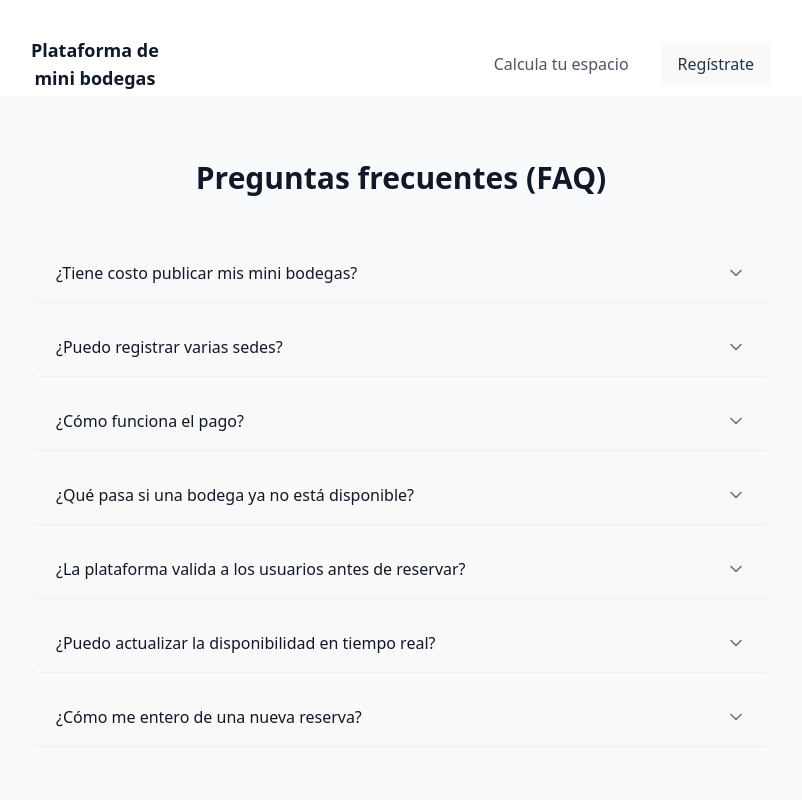
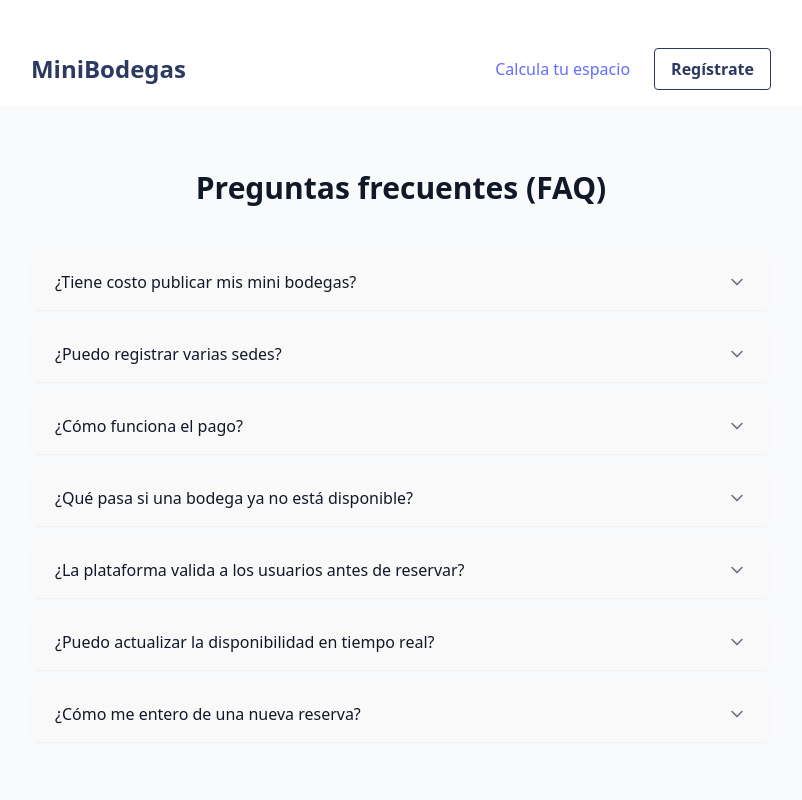
Before and after one commit to MiniBodegas/Plataforma, a React (Vite) app: page /faq in a window 1280 px wide. Shown: the top 800 px of the page, without its empty margins (239-1041 px from the left). Built offline with nearby package versions, Linux system fonts and the light colour scheme.

Commit message:
diseño y animaciones header

```diff
--- a/src/components/footer.jsx
+++ b/src/components/footer.jsx
@@ -37,4 +37,3 @@ export function Footer() {
     </footer>
   )
 }
-export default Footer;
--- a/src/components/headers.jsx
+++ b/src/components/headers.jsx
@@ -1,26 +1,31 @@
-
-
 export function Header() {
   return (
-    <header className="bg-white shadow-sm">
-      <div className="max-w-7xl mx-auto px-4 sm:px-6 lg:px-8">
-        <div className="flex justify-between items-center h-16">
-          <div className="flex items-center">
-            <h1 className="text-lg font-semibold text-gray-900">
-              Plataforma de
-              <br />
-              mini bodegas
-            </h1>
-          </div>
-          <nav className="flex items-center space-x-8">
-            <a href="#" className="text-gray-600 hover:text-gray-900">
-              Calcula tu espacio
-            </a>
-            <button className="border px-4 py-2 rounded hover:bg-gray-100">Regístrate</button>
-          </nav>
-        </div>
+    <header
+      className="w-full flex items-center justify-between px-8 py-4 bg-white text-[#2C3A61] shadow-sm"
+    >
+      <div className="flex items-center space-x-4">
+        <h1 className="text-2xl font-bold text-[#2C3A61] hover:scale-105 transition-transform duration-300">
+          MiniBodegas
+        </h1>
       </div>
+
+      <nav className="flex items-center space-x-6">
+        <a
+          href="/"
+          className="text-base font-medium relative group"
+        >
+          Calcula tu espacio
+          {/* Línea animada abajo del texto */}
+          <span className="absolute left-0 -bottom-1 w-0 h-0.5 bg-[#2C3A61] transition-all duration-300 group-hover:w-full"></span>
+        </a>
+
+        <button
+          className="px-4 py-2 rounded font-semibold border border-[#2C3A61] bg-white text-[#2C3A61]
+          hover:bg-[#2C3A61] hover:text-white transition-colors duration-300"
+        >
+          Regístrate
+        </button>
+      </nav>
     </header>
-  )
+  );
 }
-export default Header;
--- a/src/index.css
+++ b/src/index.css
@@ -38,25 +38,6 @@ h1 {
   line-height: 1.1;
 }
 
-button {
-  border-radius: 8px;
-  border: 1px solid transparent;
-  padding: 0.6em 1.2em;
-  font-size: 1em;
-  font-weight: 500;
-  font-family: inherit;
-  background-color: #1a1a1a;
-  cursor: pointer;
-  transition: border-color 0.25s;
-}
-button:hover {
-  border-color: #646cff;
-}
-button:focus,
-button:focus-visible {
-  outline: 4px auto -webkit-focus-ring-color;
-}
-
 @media (prefers-color-scheme: light) {
   :root {
     color: #213547;
```
Also changed, not shown: postcss.config.js (added), src/screens/HomeScreen.jsx (added).
